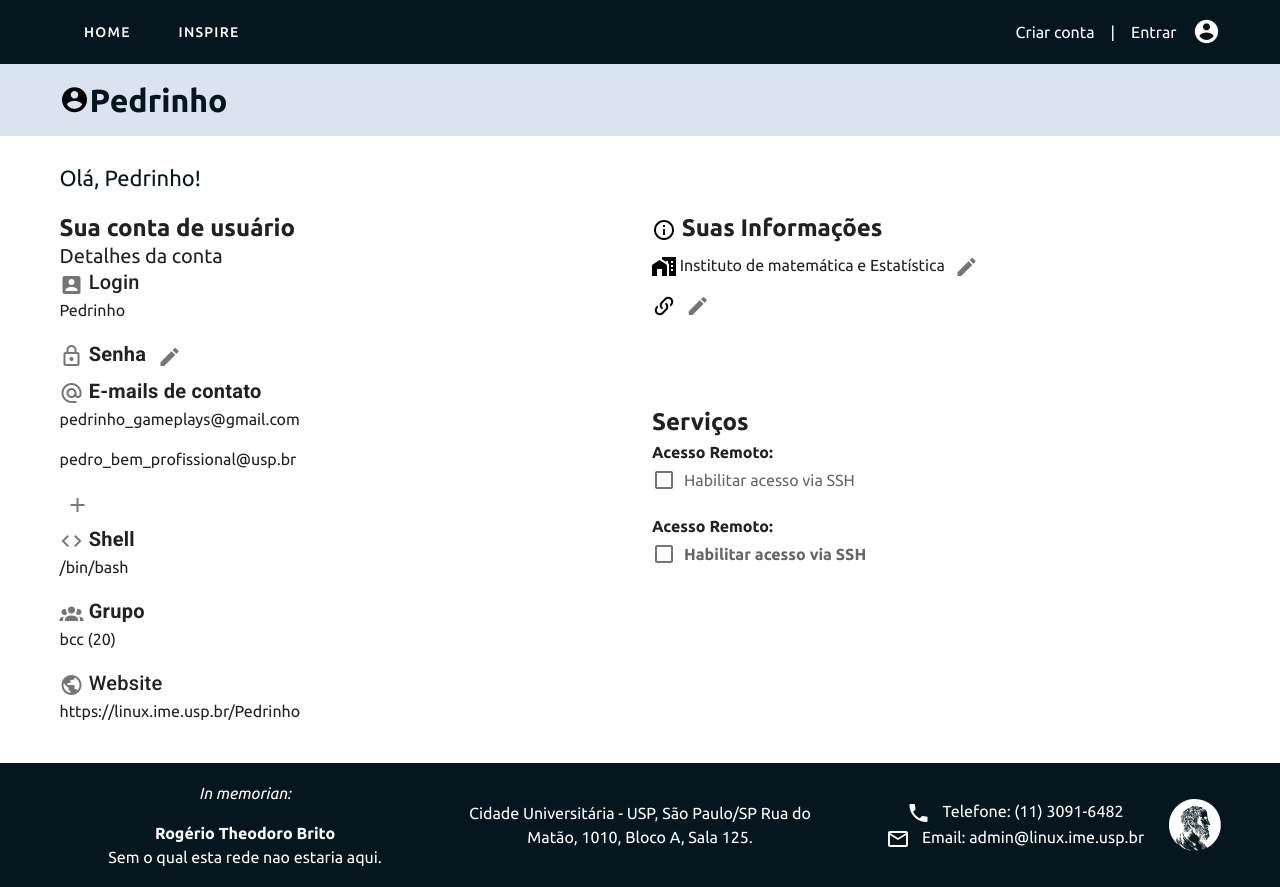
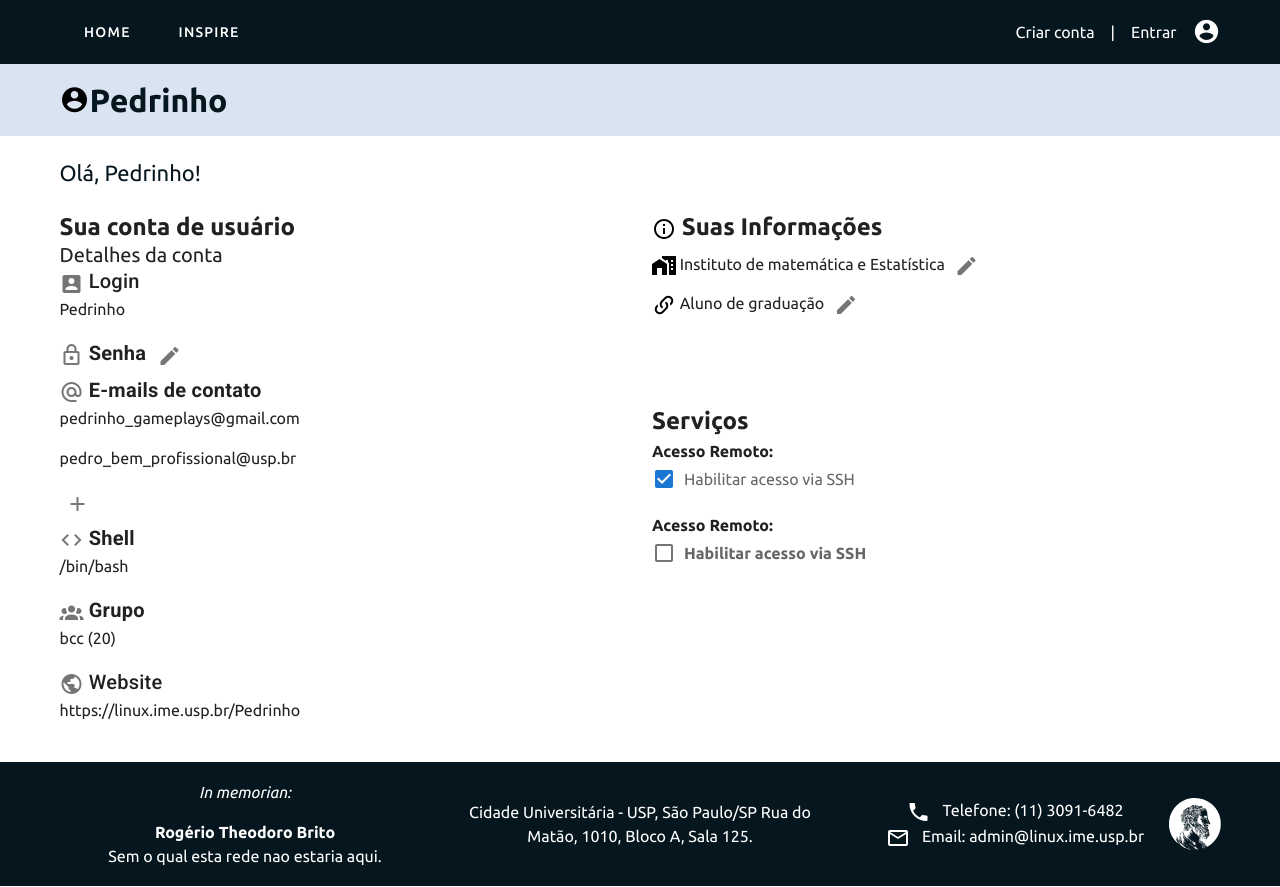
Before and after one commit to uspcodelab/bootcamp-2022, a Nuxt app in the folder frontend/: page /user in a window 1280 px wide. Built offline with nearby package versions, Linux system fonts and the light colour scheme.

Commit message:
conserta conflitos

```diff
--- a/frontend/pages/user.vue
+++ b/frontend/pages/user.vue
@@ -2,7 +2,7 @@
   <v-col>
     <Header-padrao icon="mdi-account-circle" :text="username" />
     <v-container>
-      <p style="font-size: 22px; margin-top: 25px">Olá, {{ username }}!</p>
+      <p style="font-size: 22px; margin: 20px 0 20px 0"> Olá, {{ username }}! </p>
       <v-row>
         <v-col>
           <first-col-user
@@ -12,7 +12,11 @@
           />
         </v-col>
         <v-col>
-          <second-col-user />
+          <second-col-user
+            :institute="institute"
+            :degree="degree"
+            :SSH="SSH"
+          />
         </v-col>
       </v-row>
     </v-container>
@@ -25,6 +29,9 @@ export default {
       username: "Pedrinho",
       emails: ["pedrinho_gameplays@gmail.com", "pedro_bem_profissional@usp.br"],
       group: "bcc (20)",
+      institute: "Instituto de Matemática e Estatítica",
+      degree: "Aluno de graduação",
+      SSH: true,
     };
   },
 };
```
